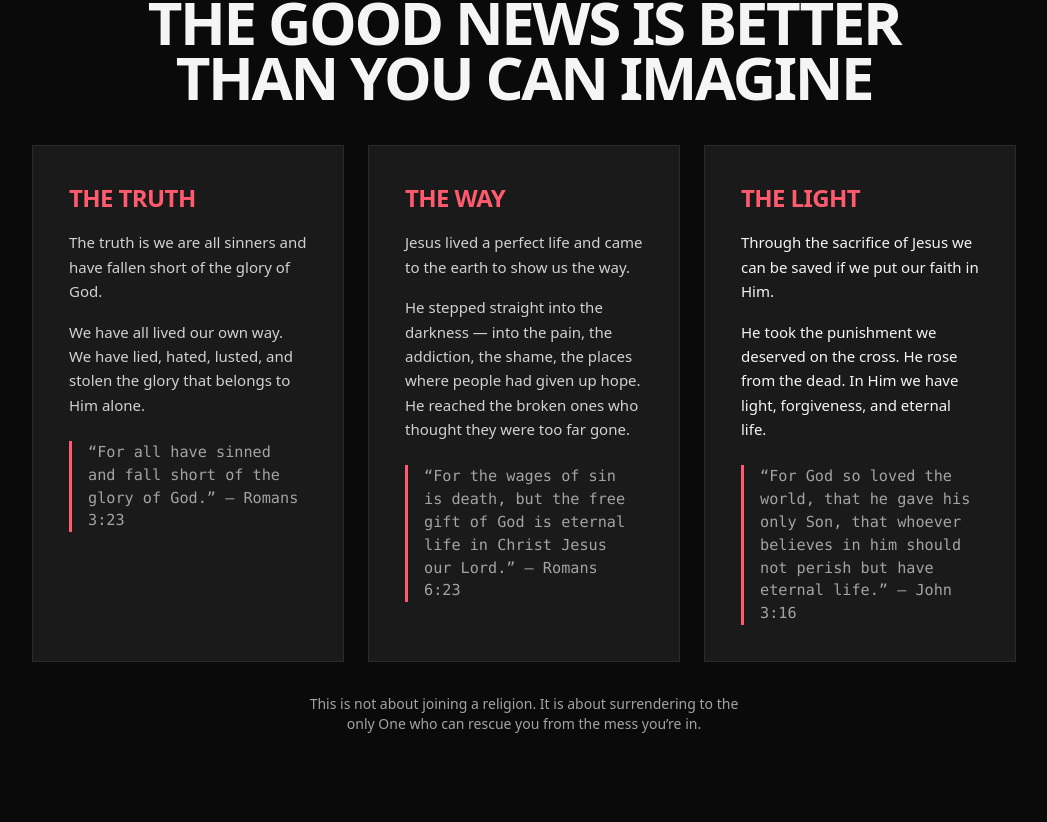
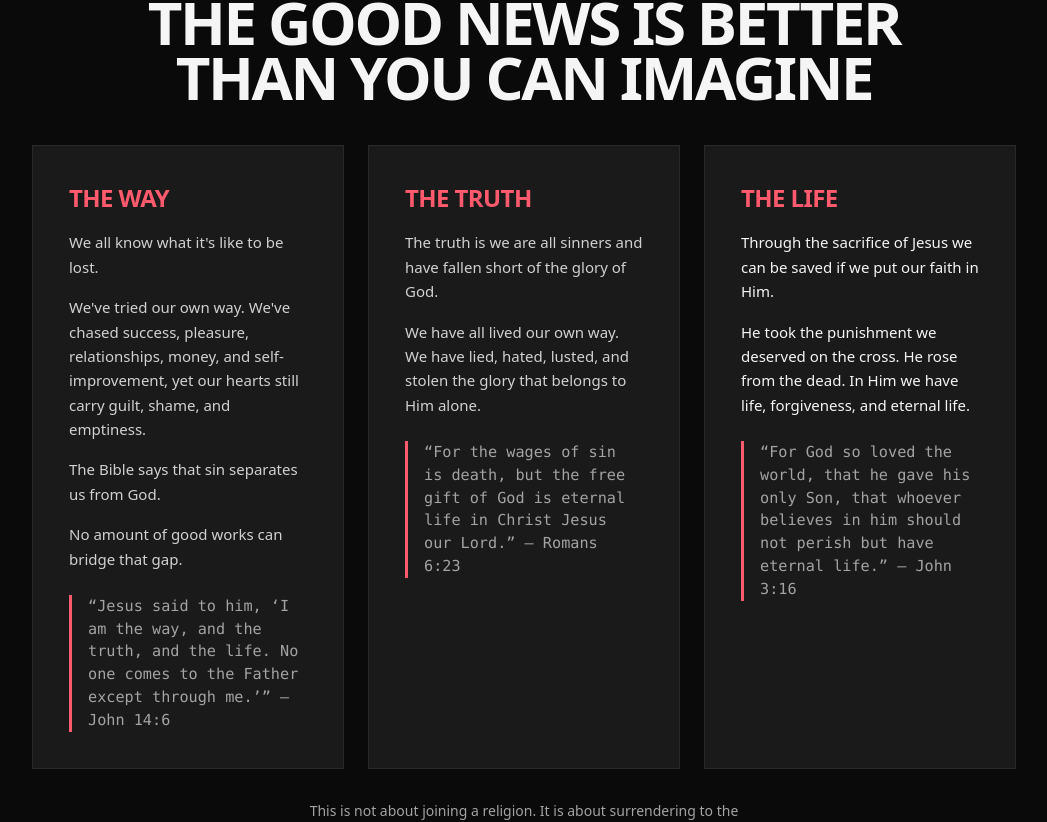
Before and after one commit to thegospelguerrilla-debug/gospelguerrilla, a Next.js app: page / in a window 1280 px wide. Shown: the part 1000-1822 px from the top of the page, without its empty margins (116-1163 px from the left). Built offline with nearby package versions, Linux system fonts and the light colour scheme.

Commit message:
Update Gospel and About page copy; use webpack for local dev
Reorder homepage Good News cards (Way, Truth, Life), refresh section
copy and scriptures, and update About page messaging. Switch dev
script to webpack to avoid Turbopack reload issues on /about.

```diff
--- a/app/about/page.tsx
+++ b/app/about/page.tsx
@@ -15,7 +15,7 @@ export default function AboutPage() {
 
           <div className="text-xl leading-relaxed text-[#d1d1d1] max-w-2xl mx-auto space-y-6">
             <p>We’re not a big organization. We’re just a handful of people who were dead in our sin, met Jesus, and can’t shut up about it.</p>
-            <p>No fancy titles. No religious empire. No performance. Just the Gospel, raw and unfiltered, for the people the polished churches often miss.</p>
+            <p>No fancy titles. No religious empire. No performance. Just the Truth of Jesus.</p>
           </div>
         </div>
       </section>
@@ -40,10 +40,10 @@ export default function AboutPage() {
           <div className="bg-black">
             <h2 className="text-4xl font-black tracking-tight mb-6">Why “Guerrilla”?</h2>
             <div className="space-y-4 text-lg text-[#c1c1c1]">
-              <p>Because we go where the religious people often won’t.</p>
-              <p>Because we say the things nice churches avoid.</p>
-              <p>Because the Gospel was never meant to stay inside stained-glass buildings.</p>
-              <p>It belongs on the streets, in the alleys, in the middle of the mess.</p>
+              <p>Because we go where religion often won&apos;t.</p>
+              <p>Because we speak the truth that people avoid.</p>
+              <p>Because the Gospel was never meant to be a secret only talked about behind stained-glass windows.</p>
+              <p>The Gospel belongs in the dark places where hope is hard to find.</p>
             </div>
           </div>
 
@@ -62,10 +62,10 @@ export default function AboutPage() {
         <h2 className="text-3xl font-black mb-8 text-center tracking-tight">Our Only Message</h2>
         <div className="gritty-card text-xl leading-relaxed">
           <p className="mb-6">
-            You have sinned against a holy God. The penalty is death and eternal separation from Him.
+            We have sinned against a Holy God. The penalty is death and eternal separation from Him.
           </p>
           <p className="mb-6">
-            Jesus Christ, fully God and fully man, lived the perfect life you couldn’t live, died the death you deserve, and rose from the dead on the third day.
+            Jesus Christ, fully God and fully man, lived the perfect life we couldn&apos;t live, died the death we deserve, and rose from the dead on the third day.
           </p>
           <p className="font-semibold text-[#FF5A6D]">
             The only way to be saved is to turn from your sin and trust Jesus alone. Not religion. Not trying harder. Jesus.
--- a/app/page.tsx
+++ b/app/page.tsx
@@ -29,7 +29,7 @@ export default function Home() {
         </div>
       </section>
 
-      {/* THE TRUTH • THE WAY • THE LIGHT */}
+      {/* THE WAY • THE TRUTH • THE LIFE */}
       <section id="gospel" className="section max-w-5xl mx-auto px-5">
         <div className="text-center mb-10">
           <div className="inline-block px-4 py-1 bg-[#FF5A6D] text-[#0a0a0a] text-xs font-black tracking-[2px] mb-4">
@@ -39,6 +39,20 @@ export default function Home() {
         </div>
 
         <div className="grid md:grid-cols-3 gap-6 max-w-5xl mx-auto">
+          {/* The Way */}
+          <div className="gritty-card">
+            <h3 className="text-[#FF5A6D] font-black text-2xl mb-4 tracking-tight">THE WAY</h3>
+            <div className="space-y-4 text-[15px] leading-relaxed text-[#d1d1d1]">
+              <p>We all know what it&apos;s like to be lost.</p>
+              <p>We&apos;ve tried our own way. We&apos;ve chased success, pleasure, relationships, money, and self-improvement, yet our hearts still carry guilt, shame, and emptiness.</p>
+              <p>The Bible says that sin separates us from God.</p>
+              <p>No amount of good works can bridge that gap.</p>
+            </div>
+            <div className="verse mt-6">
+              “Jesus said to him, ‘I am the way, and the truth, and the life. No one comes to the Father except through me.’” — John 14:6
+            </div>
+          </div>
+
           {/* The Truth */}
           <div className="gritty-card">
             <h3 className="text-[#FF5A6D] font-black text-2xl mb-4 tracking-tight">THE TRUTH</h3>
@@ -47,28 +61,16 @@ export default function Home() {
               <p>We have all lived our own way. We have lied, hated, lusted, and stolen the glory that belongs to Him alone.</p>
             </div>
             <div className="verse mt-6">
-              “For all have sinned and fall short of the glory of God.” — Romans 3:23
-            </div>
-          </div>
-
-          {/* The Way */}
-          <div className="gritty-card">
-            <h3 className="text-[#FF5A6D] font-black text-2xl mb-4 tracking-tight">THE WAY</h3>
-            <div className="space-y-4 text-[15px] leading-relaxed text-[#d1d1d1]">
-              <p>Jesus lived a perfect life and came to the earth to show us the way.</p>
-              <p>He stepped straight into the darkness — into the pain, the addiction, the shame, the places where people had given up hope. He reached the broken ones who thought they were too far gone.</p>
-            </div>
-            <div className="verse mt-6">
               “For the wages of sin is death, but the free gift of God is eternal life in Christ Jesus our Lord.” — Romans 6:23
             </div>
           </div>
 
-          {/* The Light */}
+          {/* The Life */}
           <div className="gritty-card border-[#FF5A6D]/40">
-            <h3 className="text-[#FF5A6D] font-black text-2xl mb-4 tracking-tight">THE LIGHT</h3>
+            <h3 className="text-[#FF5A6D] font-black text-2xl mb-4 tracking-tight">THE LIFE</h3>
             <div className="space-y-4 text-[15px] leading-relaxed">
               <p>Through the sacrifice of Jesus we can be saved if we put our faith in Him.</p>
-              <p>He took the punishment we deserved on the cross. He rose from the dead. In Him we have light, forgiveness, and eternal life.</p>
+              <p>He took the punishment we deserved on the cross. He rose from the dead. In Him we have life, forgiveness, and eternal life.</p>
             </div>
             <div className="verse mt-6">
               “For God so loved the world, that he gave his only Son, that whoever believes in him should not perish but have eternal life.” — John 3:16
@@ -88,7 +90,7 @@ export default function Home() {
             <div className="inline-block px-4 py-1 bg-[#FF5A6D] text-[#0a0a0a] text-xs font-black tracking-[2px] mb-4">
               IF YOU KNOW YOU NEED THIS
             </div>
-            <h2 className="headline text-5xl md:text-6xl tracking-[-2px]">THERE IS ONLY ONE WAY OUT.</h2>
+            <h2 className="headline text-5xl md:text-6xl tracking-[-2px]">THERE&apos;S A WAY OUT AND HIS NAME IS JESUS</h2>
           </div>
 
           <div className="gritty-card mb-8">
--- a/package.json
+++ b/package.json
@@ -3,7 +3,7 @@
   "version": "0.1.0",
   "private": true,
   "scripts": {
-    "dev": "next dev",
+    "dev": "next dev --webpack",
     "build": "next build",
     "start": "next start",
     "lint": "eslint"
```
